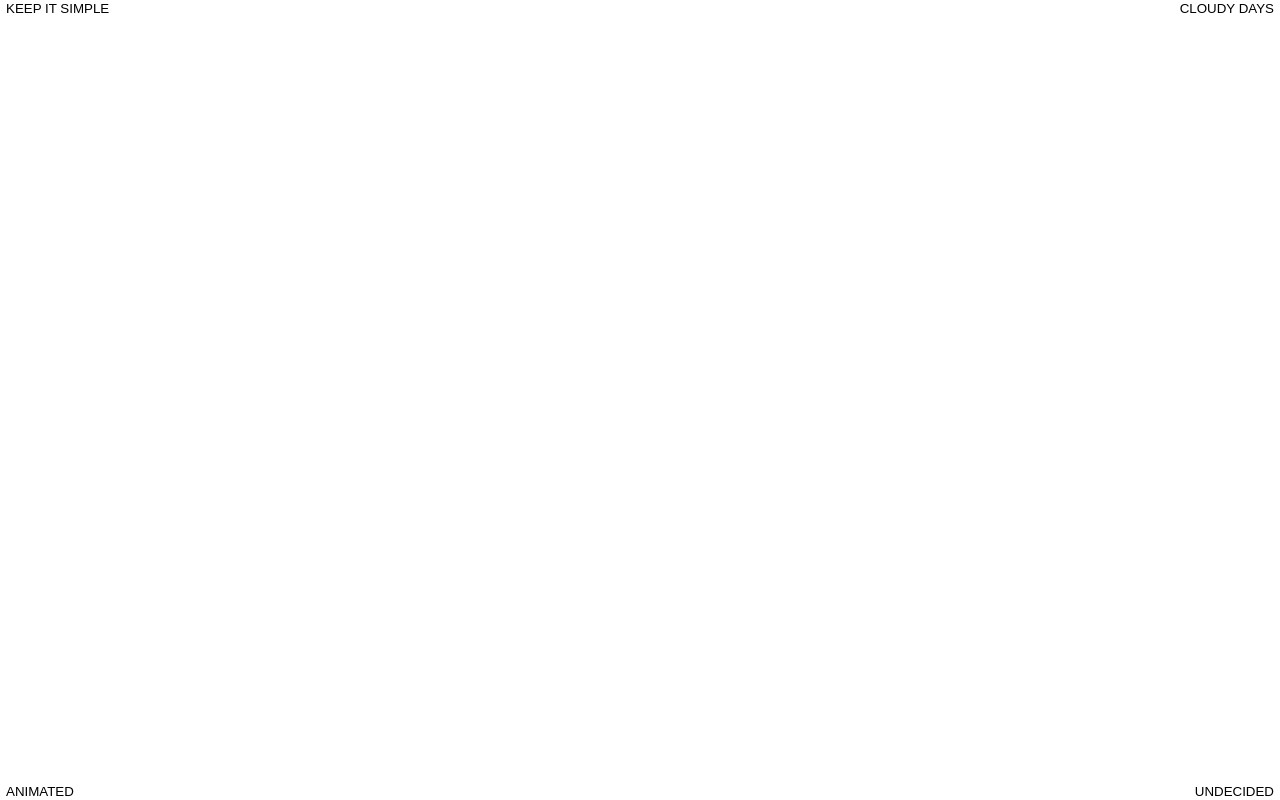
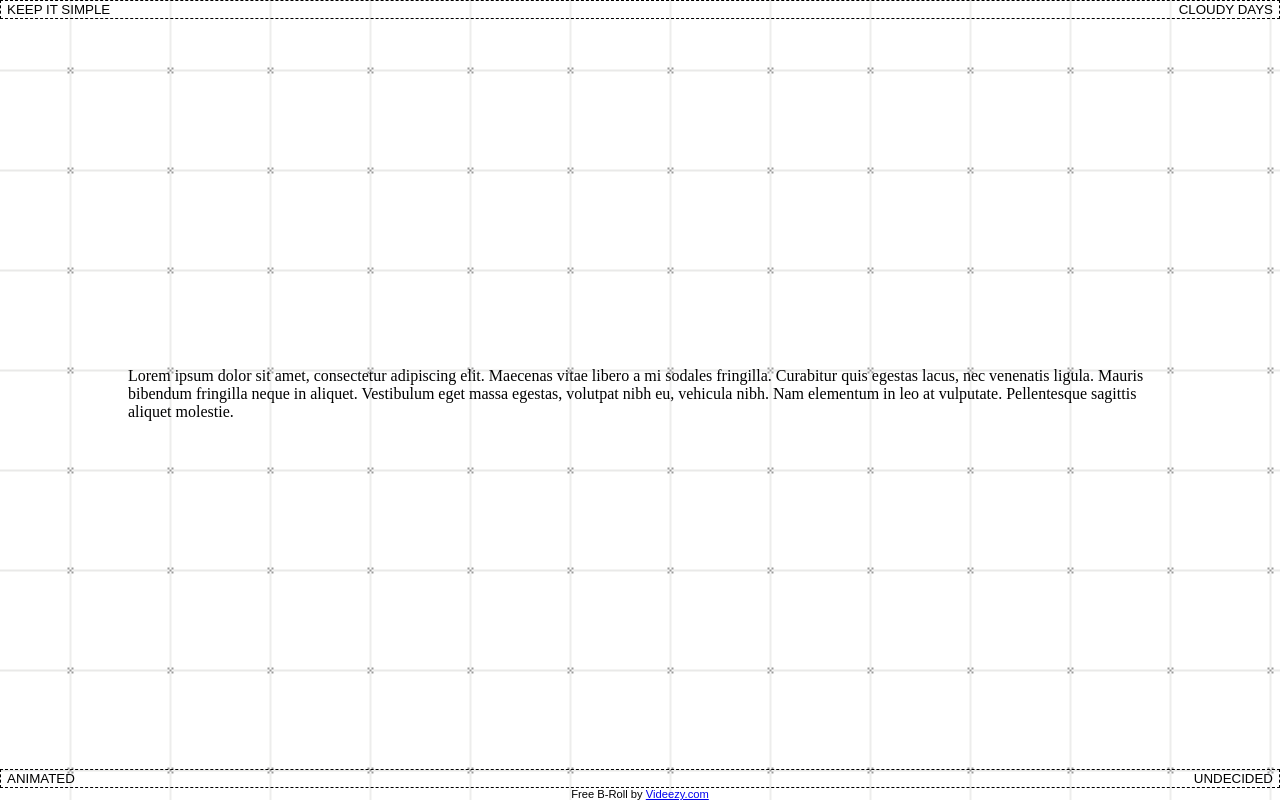
Before and after one commit to bonniehsm/portfolio, a React app: page / in a window 1280 px wide. Built offline with nearby package versions, Linux system fonts and the light colour scheme.

Commit message:
restored changes made

```diff
--- a/package.json
+++ b/package.json
@@ -17,6 +17,7 @@
     "@babel/preset-react": "^7.10.4",
     "babel-loader": "^8.1.0",
     "css-loader": "^4.0.0",
+    "file-loader": "^6.0.0",
     "html-loader": "^1.1.0",
     "html-webpack-plugin": "^4.3.0",
     "style-loader": "^1.2.1",
--- a/src/index.css
+++ b/src/index.css
@@ -8,6 +8,12 @@ button {
     background: none;
 }
 
+#root {
+    height: 100vh;
+}
+
+.background { height: 100%; }
+
 .page-container {
     height: 100%;
     display: flex;
@@ -16,11 +22,33 @@ button {
     position: relative;
 }
 
-#simple-background {
-    background-color: #fff;
-    height: 100vh;
-    width: 100vw;
+/** TEMP STYLING - TO BE REMOVED**/
+.page-container > div {
+    border: 1px dashed black;
 }
+
+#main-content {
+    display: flex;
+    width: 80%;
+    margin-top: auto;
+    margin-left: auto;
+    margin-right: auto;
+}
+
+#options-bottom {
+    margin-top: auto;
+}
+
+footer p#credits {
+    margin: 0;
+    text-align: center;
+    font-family: arial;
+    font-size: 0.7em;
+}
+
+/************
+*  BUTTONS  *
+************/
 
 .page-options-buttons {
     display: flex;
@@ -28,7 +56,40 @@ button {
     justify-content: space-between;
 }
 
-.v-line {
-    stroke: #000;
-    stroke-width: 2;
+.style-button {
+    cursor: pointer;
+    font-size: 1.3em;
+    padding: 4px 10px;
+    margin: 6px 15px;
+    letter-spacing: 2px;
 }
+
+#video-cloudy {
+    position: fixed;
+    z-index: -1;
+    /*width: 100%;*/
+    height: auto;
+}
+
+.my-profile-img {
+    max-width: 200px;
+}
+
+
+/** Simple Background **/
+
+#simple-background {
+    /*
+        Background pattern from https://www.toptal.com/designers/subtlepatterns/grid-me/
+        Made by Arno Gregorian
+        Licensed by Creative Commons Licensing
+    */
+    background: url("./assets/gridme_@2X.png"), repeat, 0,0;
+    height: 100vh;
+    width: 100vw;
+    animation: bg-animate 2.95s linear infinite;
+}
+
+@keyframes bg-animate {
+    100% { background-position: 100px 100px; }
+}
--- a/src/index.js
+++ b/src/index.js
@@ -2,6 +2,7 @@ import React from 'react';
 import ReactDOM from 'react-dom';
 import StyleButton from './presentational/StyleButton';
 import './index.css';
+/*import Cloudy from './assets/Cloudy_1080p.mp4';*/
 import PageStyles from './PageStyles';
 
 
@@ -25,7 +26,18 @@ class MyPage extends React.Component {
     render(){
         console.log(`State: style: ${this.state.style}`);
         return(
-            <div id={this.state.style + "-background"}>
+            <div id={this.state.style + "-background"} className="background">
+                {
+                    /*
+                    this.state.style == PageStyles.CLOUDY
+                        ?
+                        <video id="video-cloudy" autoPlay muted loop>
+                            <source src={Cloudy} type="video/mp4"></source>
+                        </video>
+                        :
+                        null
+                    */
+                }
                 <div className="page-container">
                     <div className="page-options-buttons" id="options-top">
                         <StyleButton
@@ -39,6 +51,26 @@ class MyPage extends React.Component {
                             click={this.handleStyleButtonClick}
                         />
                     </div>
+                    <main id="main-content">
+                        <div id="blurb">
+                            <p id="my-message">
+                                Lorem ipsum dolor sit amet, consectetur adipiscing elit.
+                                Maecenas vitae libero a mi sodales fringilla.
+                                Curabitur quis egestas lacus, nec venenatis ligula.
+                                Mauris bibendum fringilla neque in aliquet.
+                                Vestibulum eget massa egestas, volutpat nibh eu, vehicula nibh.
+                                Nam elementum in leo at vulputate.
+                                Pellentesque sagittis aliquet molestie.
+                            </p>
+                        </div>
+                        <div id="my-profile">
+                            { /*<img src={Profile} alt="Profile Image" className="my-profile-img"/>*/ }
+                        </div>
+                        <div id="more-info">
+                            { /* https://github.com/bonniehsm */ }
+                            { /* https://www.linkedin.com/in/bonnie-hung/ --> */ }
+                        </div>
+                    </main>
                     <div className="page-options-buttons" id="options-bottom">
                         <StyleButton
                             text="ANIMATED"
@@ -51,6 +83,9 @@ class MyPage extends React.Component {
                             click={this.handleStyleButtonClick}
                         />
                     </div>
+                    <footer>
+                        <p id="credits">Free B-Roll by <a target="_blank" href="http://www.videezy.com">Videezy.com</a></p>
+                    </footer>
                 </div>
             </div>
         );
--- a/webpack.config.js
+++ b/webpack.config.js
@@ -14,7 +14,7 @@ module.exports = {
         test: /\.html$/,
         use:
           {
-            loader: "html-loader"
+            loader: "html-loader",
           }
       },
       {
@@ -23,6 +23,14 @@ module.exports = {
           {loader: 'style-loader'},
           {loader: 'css-loader'},
         ]
+      },
+      {
+        test: /\.mp4$/,
+        use: 'file-loader?name=videos/[name].[ext]',
+      },
+      {
+        test: /\.png|jpe?g|gif?/i,
+        use: 'file-loader',
       }
     ]
   },
```
Also changed, not shown: 1 other file.
